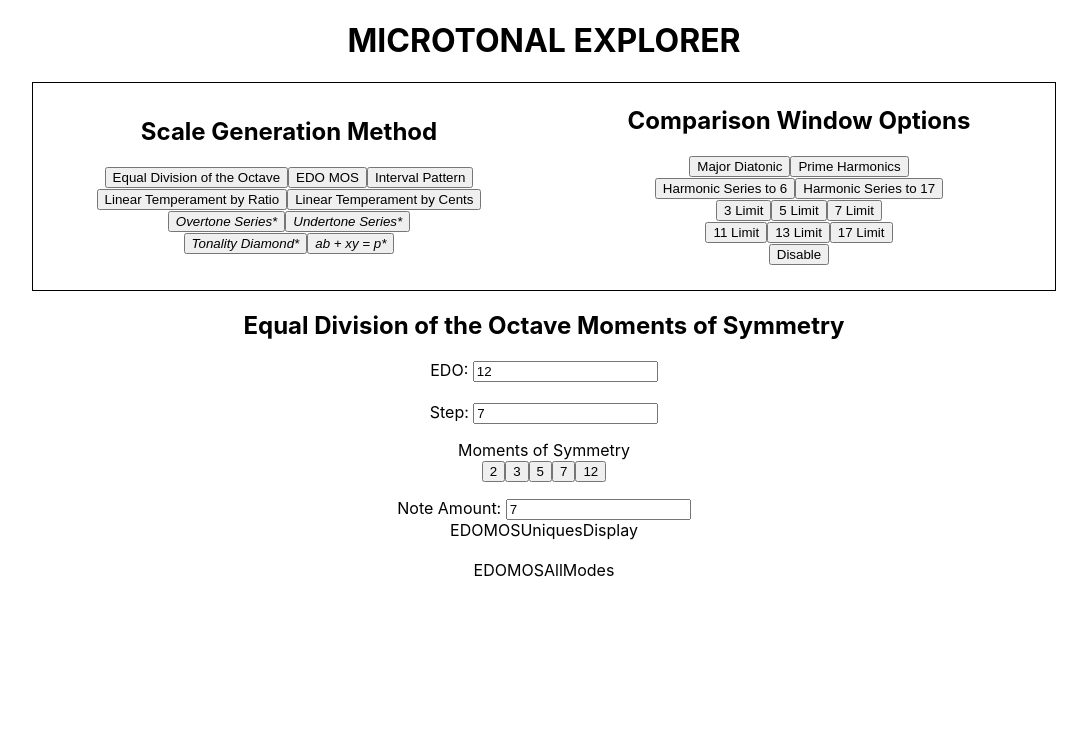
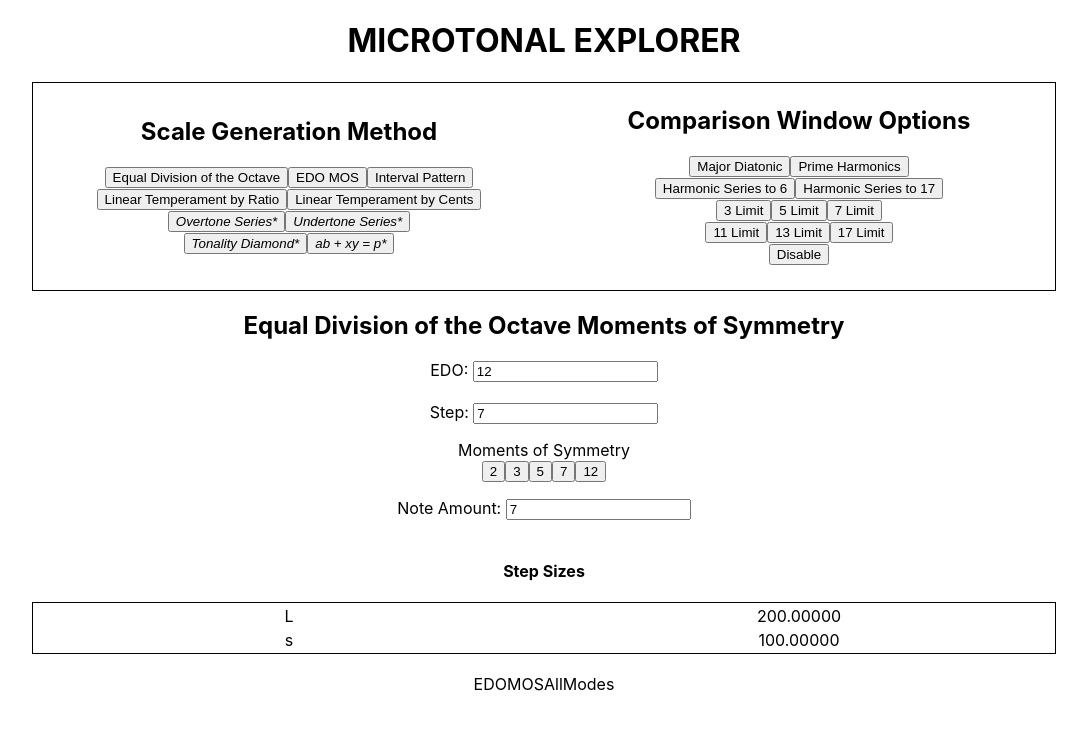
Before and after one commit to zzork/color-horizons-review-temp, a React (Create React App) app: page / in a window 1280 px wide. Both pictures are taken after a click on the button "EDO MOS". Shown: the top 730 px of the page, without its empty margins (96-1183 px from the left). Built offline with nearby package versions, Linux system fonts and the light colour scheme.

Commit message:
edomos uniques display starting to work, need to fix LMS readings to step counts, and the it's an edo readout

```diff
--- a/src/apps/Calculators/EDOMOS/EDOMOSReadout.js
+++ b/src/apps/Calculators/EDOMOS/EDOMOSReadout.js
@@ -1,5 +1,6 @@
 import getLTScaleFromCents from "../LTByCents/util/getLTScaleFromCents";
 import getMos from "../LTShared/util/getMos";
+import EDOMOSUniquesDisplay from "./EDOMOSUniquesDisplay";
 import getEDOMOSGenerator from "./util/getEDOMOSGenerator";
 
 const EDOMOSReadout = ({
@@ -39,7 +40,7 @@ const EDOMOSReadout = ({
       ></input>
       <br />
       {noteTotal <= 1 && <div>Note Total Must Be Greater Than One</div>}
-      {noteTotal > 1 && <div>EDOMOSUniquesDisplay</div>}
+      {noteTotal > 1 && <EDOMOSUniquesDisplay scale={scale} />}
       <br />
       {noteTotal > 1 && <div>EDOMOSAllModes</div>}
     </div>
--- /dev/null
+++ b/src/apps/Calculators/EDOMOS/EDOMOSUniquesDisplay.js
@@ -0,0 +1,62 @@
+import getStepDifferences from "../../../util/getStepDifferences";
+import getUniqueSteps from "../../../util/getUniqueSteps";
+
+const EDOMOSUniquesDisplay = ({ scale }) => {
+  const stepDifferences = getStepDifferences(scale);
+  const sortedUnique = getUniqueSteps(stepDifferences);
+
+  let uniquesDisplay = null;
+
+  if (sortedUnique.length < 2) {
+    uniquesDisplay = <div>It's an EDO!</div>;
+  }
+
+  if (sortedUnique.length === 2) {
+    uniquesDisplay = (
+      <div>
+        <br />
+        <h4>Step Sizes</h4>
+        <table>
+          <tbody>
+            <tr>
+              <td>L</td>
+              <td>{sortedUnique[0].toFixed(5)}</td>
+            </tr>
+            <tr>
+              <td>s</td>
+              <td>{sortedUnique[1].toFixed(5)}</td>
+            </tr>
+          </tbody>
+        </table>
+      </div>
+    );
+  }
+
+  if (sortedUnique.length === 3) {
+    uniquesDisplay = (
+      <div>
+        <br />
+        <h4>Step Sizes</h4>
+        <table>
+          <tbody>
+            <tr>
+              <td>L</td>
+              <td>{sortedUnique[0].toFixed(5)}</td>
+            </tr>
+            <tr>
+              <td>m</td>
+              <td>{sortedUnique[1].toFixed(5)}</td>
+            </tr>
+            <tr>
+              <td>s</td>
+              <td>{sortedUnique[2].toFixed(5)}</td>
+            </tr>
+          </tbody>
+        </table>
+      </div>
+    );
+  }
+  return uniquesDisplay;
+};
+
+export default EDOMOSUniquesDisplay;
```
